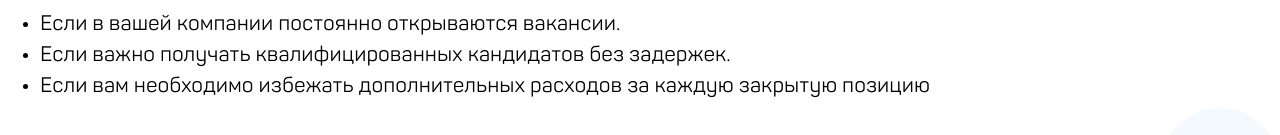
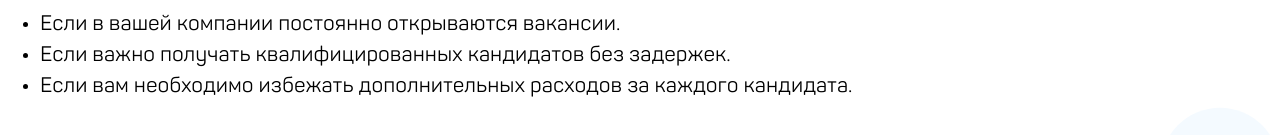
Before and after one commit to olga1124/RECA.KZ, a Next.js app: page /job in a window 1280 px wide. Shown: the part 573-708 px from the top of the page. Built offline with nearby package versions, Linux system fonts and the light colour scheme.

Commit message:
Update index.tsx

```diff
--- a/src/sections/JobAbout/index.tsx
+++ b/src/sections/JobAbout/index.tsx
@@ -17,7 +17,7 @@ const JobAbout = () => {
 							<p>Если важно получать квалифицированных кандидатов без задержек.</p>
 						</li>
 						<li>
-							<p>Если вам необходимо избежать дополнительных расходов за каждую закрытую позицию</p>
+							<p>Если вам необходимо избежать дополнительных расходов за каждого кандидата.</p>
 						</li>
 					</ul>
 				</div>
```
